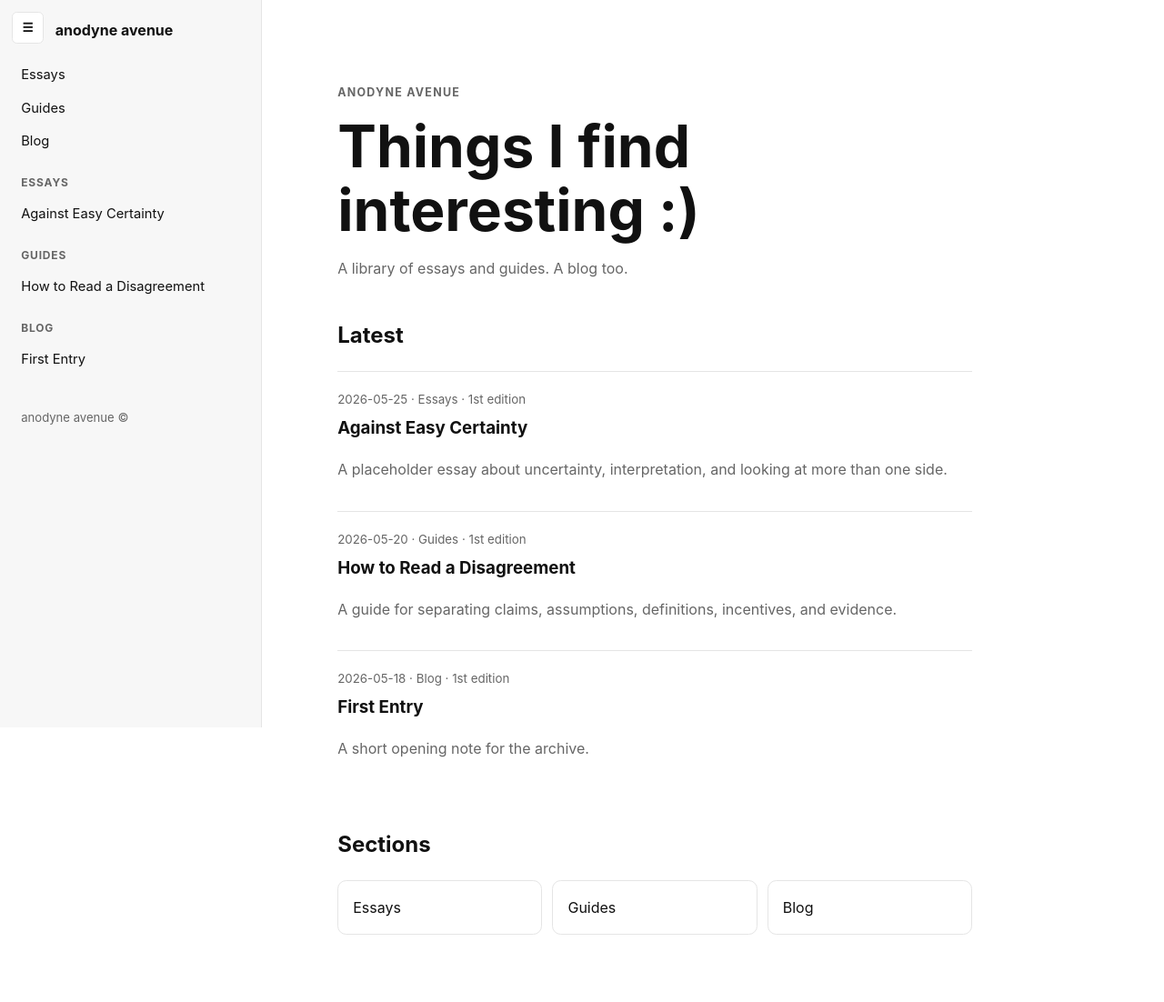
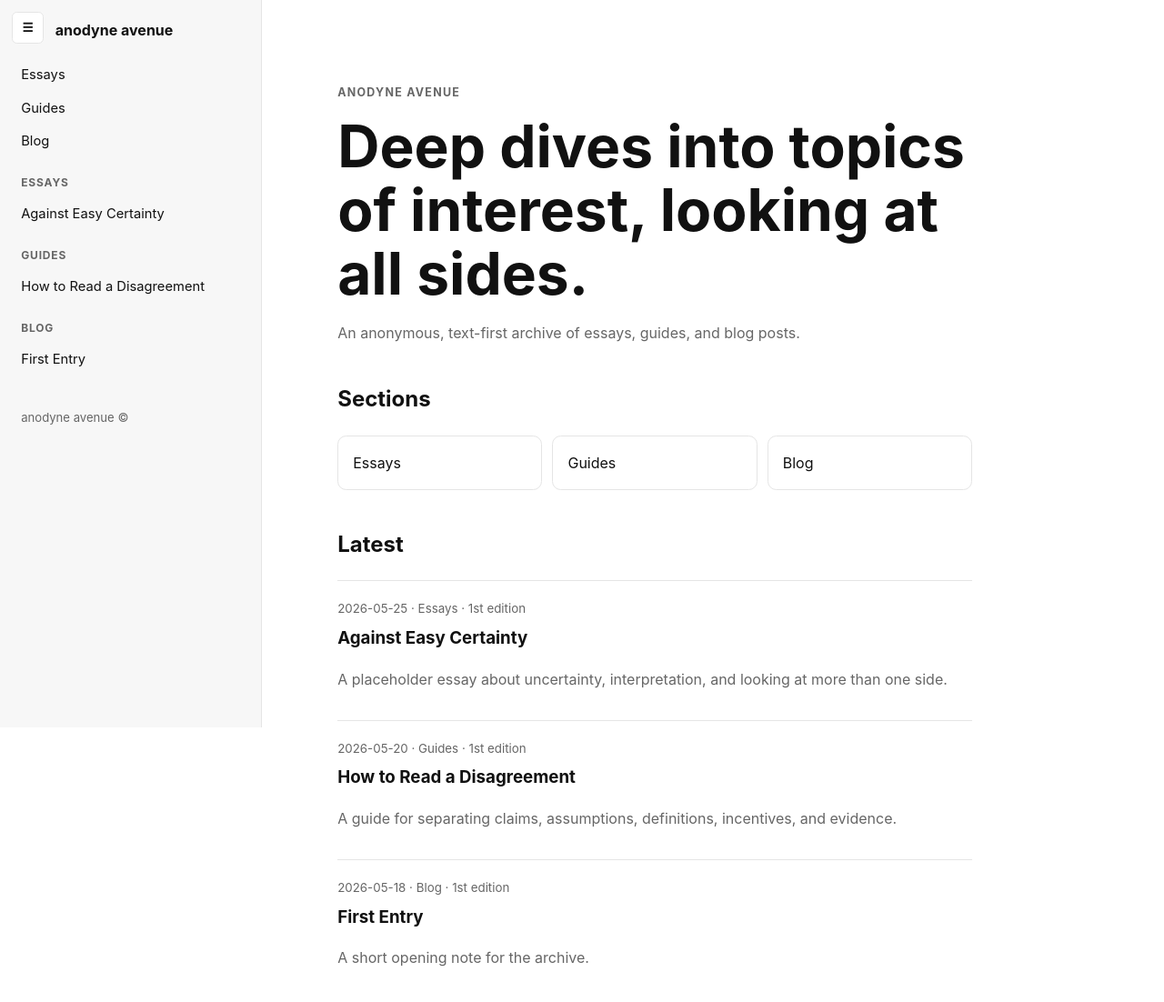
Before and after one commit to anodyneavenue/anodyneavenue.github.io, a plain HTML site: page index.html in a window 1280 px wide. Shown: the whole page at 91% size. Drawn offline with Linux system fonts and the light colour scheme.

Commit message:
Update index.html

```diff
--- a/index.html
+++ b/index.html
@@ -12,11 +12,8 @@
 
   <main>
     <p class="kicker">anodyne avenue</p>
-    <h1>Things I find interesting :)</h1>
-    <p class="muted">A library of essays and guides. A blog too.</p>
-
-    <h2>Latest</h2>
-    <div id="latest"></div>
+    <h1>Deep dives into topics of interest, looking at all sides.</h1>
+    <p class="muted">An anonymous, text-first archive of essays, guides, and blog posts.</p>
 
     <h2>Sections</h2>
     <div class="grid">
@@ -24,6 +21,9 @@
       <a href="section.html?s=guides">Guides</a>
       <a href="section.html?s=blog">Blog</a>
     </div>
+
+    <h2>Latest</h2>
+    <div id="latest"></div>
   </main>
 
   <script src="posts.js"></script>
```
